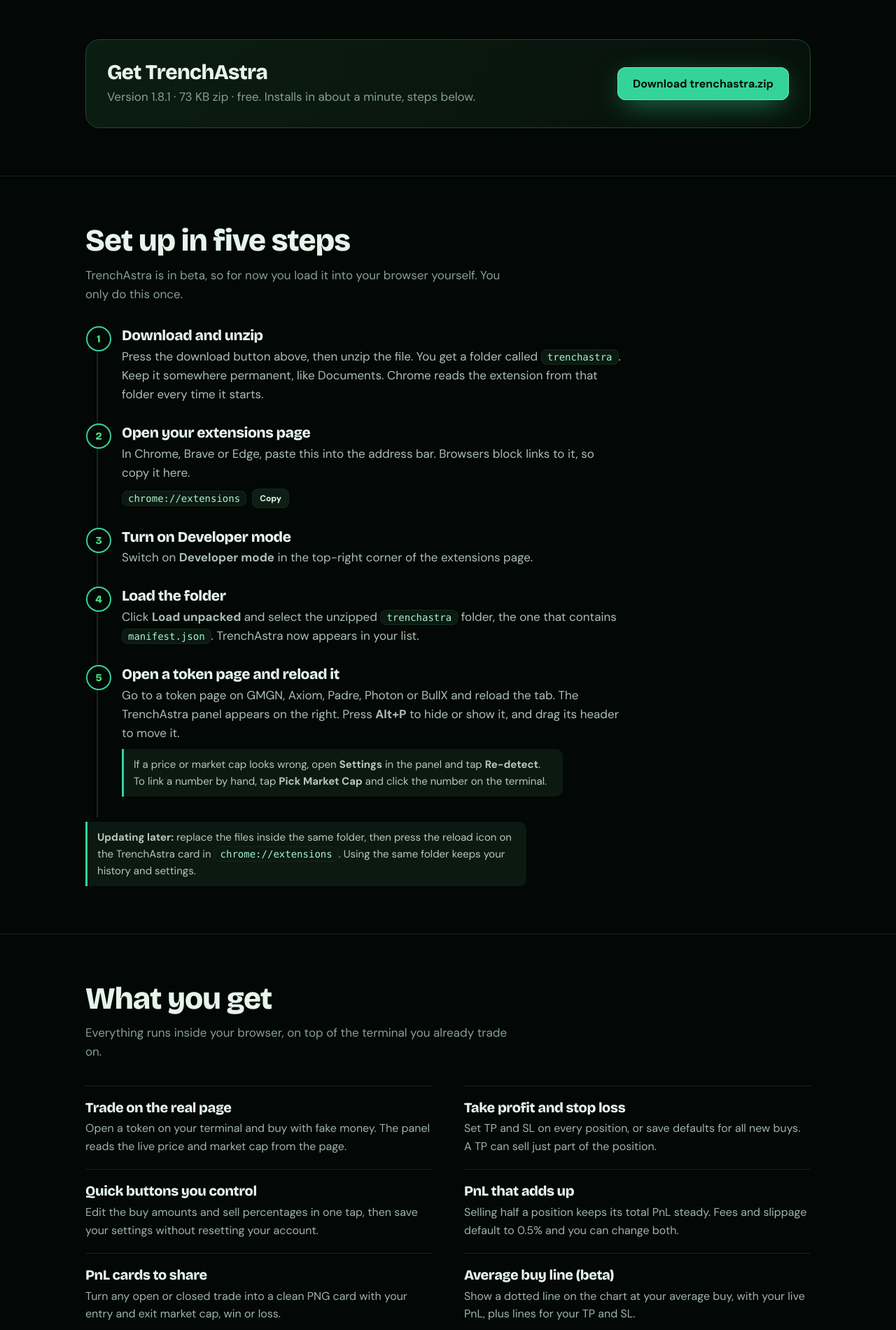
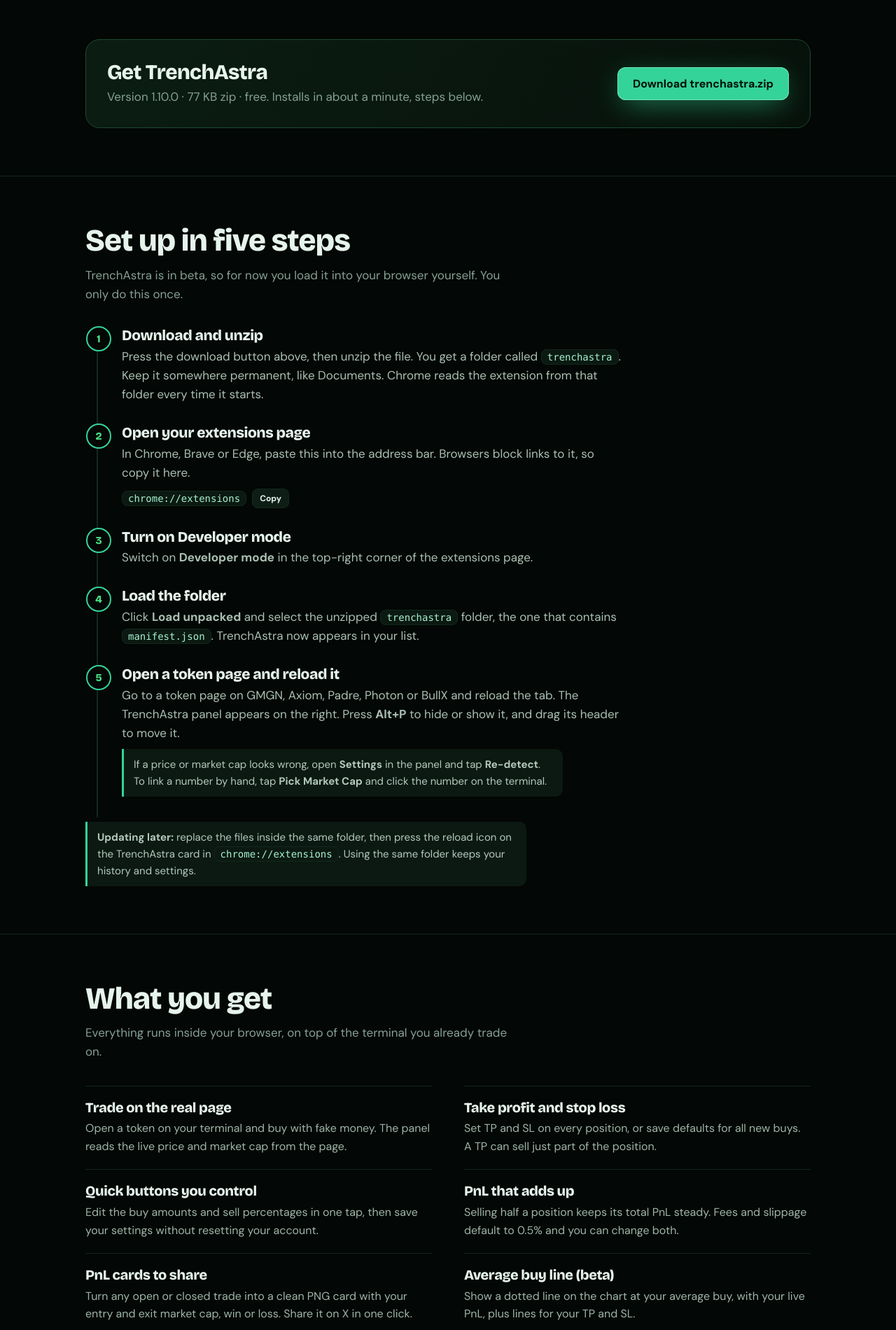
Before and after one commit to sharktech356-creator/trenchastra-website, a plain HTML site: page index.html in a window 1280 px wide. Shown: the part 800-2700 px from the top of the page at 70% size. Drawn offline with nearby package versions, Linux system fonts and the light colour scheme.

Commit message:
Add files via upload

```diff
--- a/index.html
+++ b/index.html
@@ -96,7 +96,7 @@ footer{border-top:1px solid var(--line);padding:34px 0 50px;color:var(--mu);font
 </div></header>
 
 <section id="download"><div class="w"><div class="dl">
-<div><h2>Get TrenchAstra</h2><p>Version 1.8.1 · 73 KB zip · free. Installs in about a minute, steps below.</p></div>
+<div><h2>Get TrenchAstra</h2><p>Version 1.10.0 · 77 KB zip · free. Installs in about a minute, steps below.</p></div>
 <a class="btn" href="trenchastra.zip" download>Download trenchastra.zip</a>
 </div></div></section>
 
@@ -122,7 +122,7 @@ footer{border-top:1px solid var(--line);padding:34px 0 50px;color:var(--mu);font
 <div><h3>Take profit and stop loss</h3><p>Set TP and SL on every position, or save defaults for all new buys. A TP can sell just part of the position.</p></div>
 <div><h3>Quick buttons you control</h3><p>Edit the buy amounts and sell percentages in one tap, then save your settings without resetting your account.</p></div>
 <div><h3>PnL that adds up</h3><p>Selling half a position keeps its total PnL steady. Fees and slippage default to 0.5% and you can change both.</p></div>
-<div><h3>PnL cards to share</h3><p>Turn any open or closed trade into a clean PNG card with your entry and exit market cap, win or loss.</p></div>
+<div><h3>PnL cards to share</h3><p>Turn any open or closed trade into a clean PNG card with your entry and exit market cap, win or loss. Share it on X in one click.</p></div>
 <div><h3>Average buy line (beta)</h3><p>Show a dotted line on the chart at your average buy, with your live PnL, plus lines for your TP and SL.</p></div>
 <div><h3>Stats that tell the truth</h3><p>Win rate, profit factor, expectancy and streaks, with a CSV export of every trade.</p></div>
 <div><h3>Private by design</h3><p>No account and no wallet connection. Your trades live in your browser and never leave it.</p></div>
```
Also changed, not shown: 1 other file.
